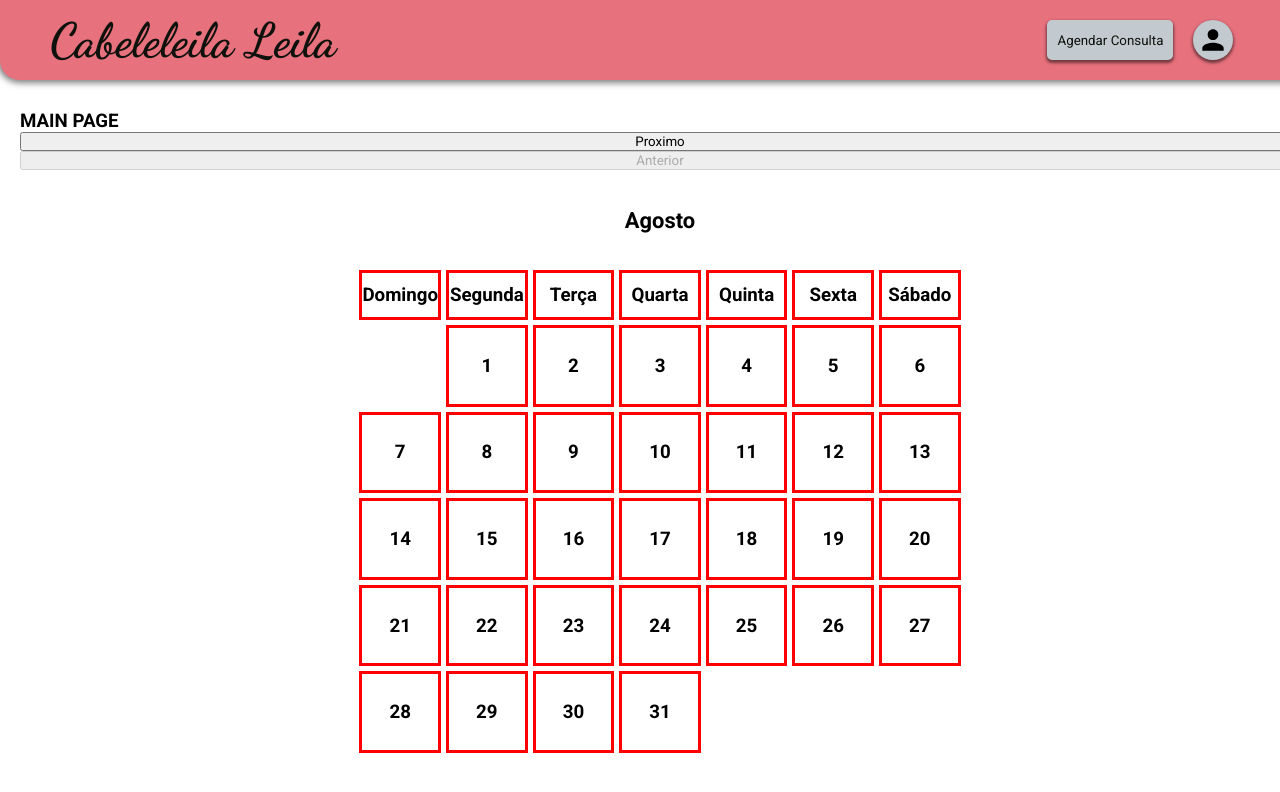
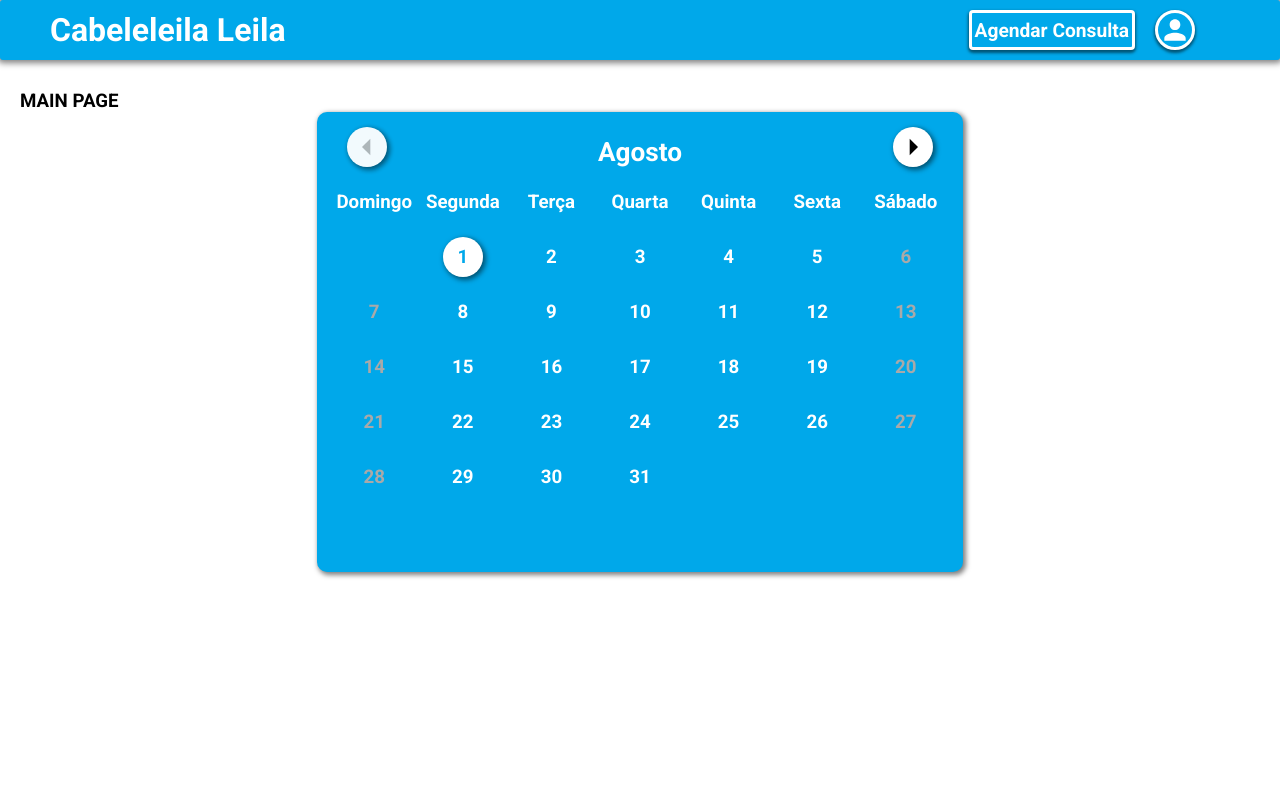
Before and after one commit to GilbertoFreitasJunior997/app-salao, a React (Create React App) app in the folder front/: page /#/ in a window 1280 px wide. Shown: the top 792 px of the page. Built offline with nearby package versions, Linux system fonts and the light colour scheme.

Commit message:
estilização calendário

```diff
--- a/front/src/Components/Calendar/index.tsx
+++ b/front/src/Components/Calendar/index.tsx
@@ -1,5 +1,7 @@
 import { FC } from "react";
+import { MdArrowLeft, MdArrowRight } from "react-icons/md";
 import CalendarioProps from "./props";
+import { CalendarChangeMonthButton, CalendarContainer, CalendarContent, CalendarDayNumberCell, CalendarDayTitleCell, CalendarHeader } from "./styles";
 
 const Calendario: FC<CalendarioProps> = ({ mes, onNext, onPrevious }) => {
     const dataAtual = new Date();
@@ -23,45 +25,31 @@ const Calendario: FC<CalendarioProps> = ({ mes, onNext, onPrevious }) => {
         numerosDias.push(i);
     }
 
+    const isSameMonth = data.getMonth() === dataAtual.getMonth();
+
+    const isDisabled = (dia: number) => {
+        const diaSemanaNumero = new Date(data.getFullYear(), data.getMonth(), dia).getDay();
+        return (diaSemanaNumero === 0 || diaSemanaNumero === 6) || (isSameMonth && dia < dataAtual.getDate())
+    };
+
     return (
-        <div
-            style={{ display: "flex", flexDirection: "column", minWidth: "100vw", placeContent: "center" }}
+        <CalendarContainer>
+            <CalendarHeader>
+                <CalendarChangeMonthButton
+                    onClick={onPrevious}
+                    disabled={mes === 0 || (mes - 1 < dataAtual.getMonth())}
                 >
-            <button
+                    <MdArrowLeft size={40} />
+                </CalendarChangeMonthButton>
+                {nomesMeses[data.getMonth()]}
+                <CalendarChangeMonthButton
                     onClick={onNext}
                     disabled={mes === 11}
                 >
-                Proximo
-            </button>
-            <button
-                onClick={onPrevious}
-                disabled={mes === 0 || (mes - 1 < dataAtual.getMonth())}
-            >
-                Anterior
-            </button>
-            <div
-                style={{
-                    width: "100%",
-                    height: "100px",
-                    display: "flex",
-                    placeContent: "center"
-                }}
-            >
-                <h3 style={{ placeSelf: "center" }}>
-                    {nomesMeses[data.getMonth()]}
-                </h3>
-            </div>
-
-
-            <div
-                style={{
-                    width: "fit-content",
-                    display: "grid",
-                    gridTemplateColumns: "repeat(7, 1fr)",
-                    gap: "5px",
-                    placeSelf: "center",
-                }}
-            >
+                    <MdArrowRight size={40} />
+                </CalendarChangeMonthButton>
+            </CalendarHeader>
+            <CalendarContent>
                 {nomesDias.map(x => {
                     return (
                         <GridDayTitleCell
@@ -80,13 +68,14 @@ const Calendario: FC<CalendarioProps> = ({ mes, onNext, onPrevious }) => {
                         <GridDayNumberCell
                             key={x}
                             text={x.toString()}
-                            disabled={data.getMonth() === dataAtual.getMonth() && x < dataAtual.getDate()}
+                            disabled={isDisabled(x)}
+                            today={isSameMonth && x === data.getDate()}
                         />
                     )
                 })}
 
-            </div>
-        </div>
+            </CalendarContent>
+        </CalendarContainer >
     )
 }
 
@@ -96,41 +85,27 @@ type GridCellProps = {
     text: string;
 }
 
-const GridDayTitleCell: FC<GridCellProps> = ({ text }) => {
-    return (
-        <div
-            style={{
-                border: "3px solid red",
-                width: "100%",
-                display: "flex",
-                placeItems: "center",
-                placeContent: "center",
-                height: "50px",
-                cursor: "pointer"
-            }}>
+const GridDayTitleCell: FC<GridCellProps> = ({ text }) => (
+    <CalendarDayTitleCell>
         {text}
-        </div>
+    </CalendarDayTitleCell>
 )
-}
+
 
 type GridDayNumberCellProps = GridCellProps & {
     disabled: boolean;
+    today: boolean;
 }
 
-const GridDayNumberCell: FC<GridDayNumberCellProps> = ({ text, disabled }) => {
+const GridDayNumberCell: FC<GridDayNumberCellProps> = ({ text, disabled, today }) => {
     return (
-        <div
-            style={{
-                border: "3px solid red",
-                width: "100%",
-                display: "flex",
-                placeItems: "center",
-                placeContent: "center",
-                aspectRatio: "1 / 1",
-                cursor: disabled ? "default" : "pointer",
-                backgroundColor: disabled ? "lightgray" : "transparent"
-            }}>
+        <CalendarDayNumberCell
+            disabled={disabled}
+            today={today}
+        >
+            <span>
                 {text}
-        </div>
+            </span>
+        </CalendarDayNumberCell>
     )
 }
--- /dev/null
+++ b/front/src/Components/Calendar/styles.ts
@@ -0,0 +1,105 @@
+import styled from 'styled-components';
+
+export const CalendarContainer = styled.div`
+    display: flex;
+    flex-direction: column;
+    width: fit-content;
+    place-content: center;
+
+    background-color: ${p => p.theme.primary};
+
+    padding: 15px;
+    border-radius: 10px;
+    margin: 0 auto;
+    color: white;
+
+    box-shadow: 2px 2px 5px 1px rgba(0, 0, 0, 0.5);
+`
+
+export const CalendarHeader = styled.div`
+    display: flex;
+
+    justify-content: space-between;
+    line-height: 50px;
+    height: 50px;
+
+    font-size: 1.4em;
+    font-weight: bold;
+
+    user-select: none;
+`;
+
+export const CalendarChangeMonthButton = styled.button`
+    border: none;
+    background-color: white;
+    border-radius: 100%;
+    width: 40px;
+    height: 40px;
+    margin: 0 15px;
+
+    display: flex;
+    justify-content: center;
+    align-items: center;
+
+    cursor: pointer;
+    box-shadow: 2px 2px 5px 1px rgba(0, 0, 0, 0.5);
+
+    transition: all 150ms ease-in-out;
+    :disabled {
+        cursor: not-allowed;
+        opacity: 0.95;
+    }
+`;
+
+export const CalendarContent = styled.div`
+    width: 100%;
+    display: grid;
+    grid-template-columns: repeat(7, 1fr);
+    grid-template-rows: repeat(7, 1fr);
+    gap: 5px;
+    place-self: center;
+`;
+
+export const CalendarDayTitleCell = styled.div`
+    width: 100%;
+    display: flex;
+    place-items: center;
+    place-content: center;
+    height: 50px;
+    user-select: none;
+    padding: 4px;
+`;
+
+export const CalendarDayNumberCell = styled.div<{
+    disabled: boolean;
+    today: boolean;
+}>`
+    width: 100%;
+    display: flex;
+    place-items: center;
+    place-content: center;
+
+    cursor: ${p => p.disabled ? "default" : "pointer"};
+
+    > span {
+        width: 40px;
+        height: 40px;
+        border-radius: 100%;
+        display: flex;
+        align-items: center;
+        justify-content: center;
+
+        color: ${p => p.today ? p.theme.primary : p.disabled ? "darkgray" : "white"};
+        background-color: ${p => p.today ? "white" : "transparent"};
+
+        ${p => p.today && `box-shadow: 2px 2px 5px 1px rgba(0, 0, 0, 0.5);`};
+
+        transition: all 100ms ease-in-out;
+        transition: background-color 0ms ease-in-out;
+        user-select: none;
+
+        :hover {
+            font-size: ${p => p.disabled ? '1em' : '1.1em'};
+        }
+    }
+`;
--- a/front/src/Pages/BaseRoute/index.tsx
+++ b/front/src/Pages/BaseRoute/index.tsx
@@ -1,7 +1,6 @@
 import { FC } from "react";
 import { Link } from "react-router-dom";
-import Button from "../../Components/Button";
-import { Footer, Main, Navbar, PageContainer } from "./styles";
+import { Main, Navbar, PageContainer } from "./styles";
 import { MdPerson } from 'react-icons/md'
 import BaseRouteProps from "./types";
 
@@ -14,9 +13,10 @@ const BaseRoute: FC<BaseRouteProps> = ({ component: Page }) => {
                 </Link>
 
                 <div className="options">
-                    <Button className="agendar-consulta" title="Agendar Consulta">
+                    <Link to='/' className="agendar-consulta" title="Agendar Consulta">
                         Agendar Consulta
-                    </Button>
+                    </Link>
+
                     <div className="user" title="Usuário">
                         <MdPerson />
                     </div>
--- a/front/src/Pages/BaseRoute/styles.ts
+++ b/front/src/Pages/BaseRoute/styles.ts
@@ -11,23 +11,21 @@ export const PageContainer = styled.div`
 `
 
 export const Navbar = styled.div`
-    height: 80px;
+    height: 60px;
     background-color: ${p => p.theme.primary};
-    width: 103vw;
+    width: 100vw;
     box-shadow: 0px 0px 6px 3px rgba(0, 0, 0, 0.5);
     margin-bottom: 10px;
 
-    border-radius: 0px 0px 0px 20px;
-
+    border-radius: 3px;
     display: flex;
 
     .logo {
-        font-family: 'Dancing Script', sans-serif;
-        font-size: 3em;
+        font-size: 2em;
         font-weight: bolder;
         margin-left: 50px;
         align-self: center;
-        color: ${p => p.theme.dark};
+        color: white;
 
         transition: all 500ms ease-in-out;
         cursor: pointer;
@@ -46,24 +44,45 @@ export const Navbar = styled.div`
         display: flex;
         gap: 20px;
 
-        .user{
+        > * {
             display: flex;
             align-items: center;
             justify-content: center;
+
+            font-weight: bold;
+            font-size: 1.2em;
+            box-shadow: 0px 2px 3px 1px rgba(0, 0, 0, 0.5);
+
+            color: white;
+            border-color: white;
+            background-color: ${p => p.theme.primary};
+
+            border-radius: 4px;
+            border: 3px solid;
+            cursor: pointer;
+
+            transition: all 150ms ease-in-out;
+
+            :hover {
+                transform: scale(1.05);
+                color: ${p => p.theme.primary};
+                background-color: white;
+            }
+
+            :active {
+                transform: scale(1.1);
+            }
+        }
+
+        .agendar-consulta{
+            padding: 3px;
+        }
+
+        .user{
             font-size: 2em;
             border-radius: 100%;
-
-            background-color: ${p => p.theme.secondary};
-            box-shadow: 0px 2px 3px 1px rgba(0, 0, 0, 0.5);
             width: 40px;
             height: 40px;
-
-            transition: all 300ms ease-in-out;
-            cursor: pointer;
-
-            :hover{
-                transform: scale(1.1);
-            }
         }
     }
 `
--- a/front/src/globals.ts
+++ b/front/src/globals.ts
@@ -1,7 +1,7 @@
 import { createGlobalStyle } from "styled-components";
 
 export const theme = {
-    primary: "#E7717D",
+    primary: "#00A8EA",
     secondary: "#C2CAD0",
     light: "#FFFFC7",
     dark: "#0F110C",
```
Lines whose indentation alone changed are shown as unchanged.
